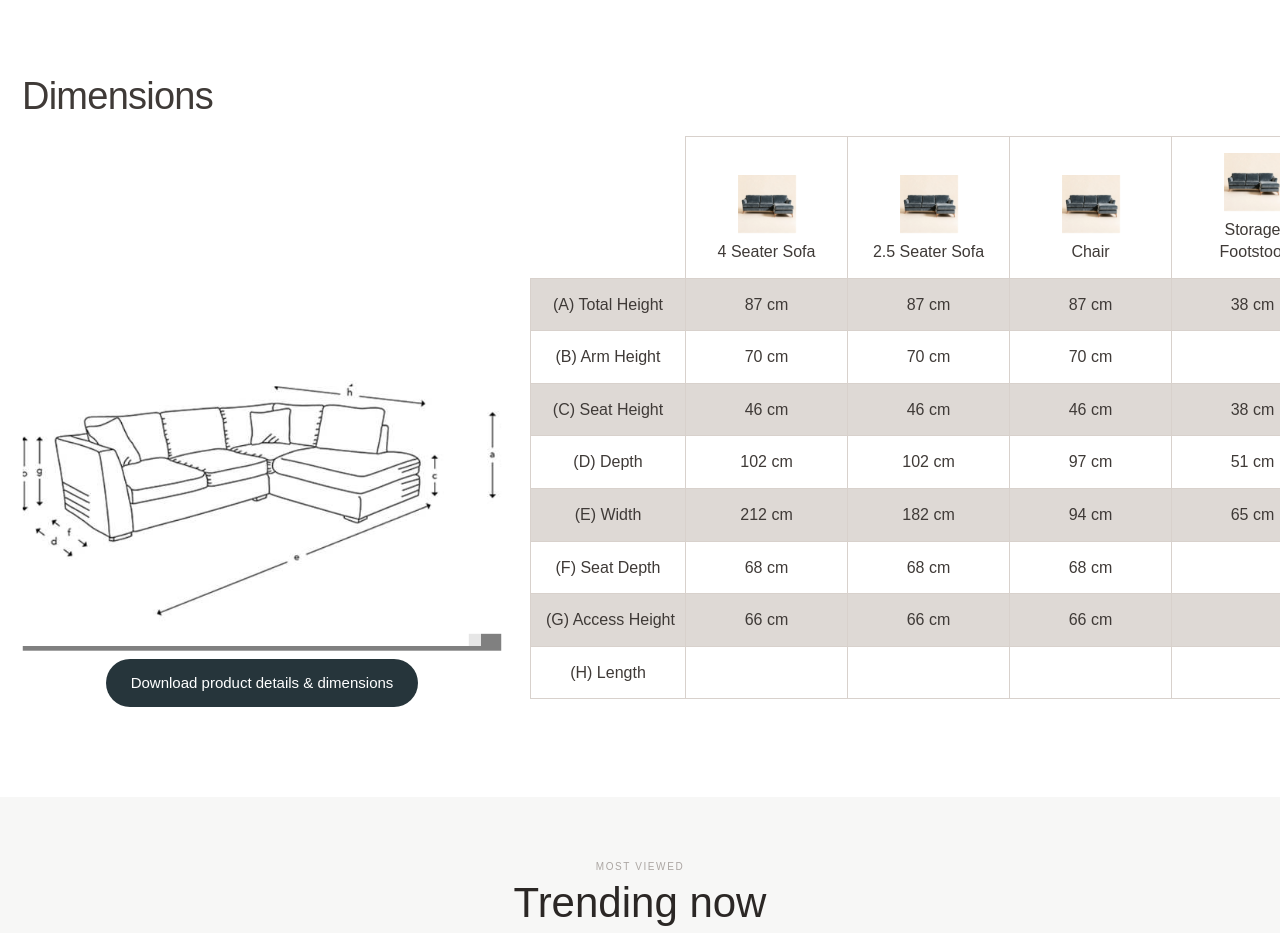
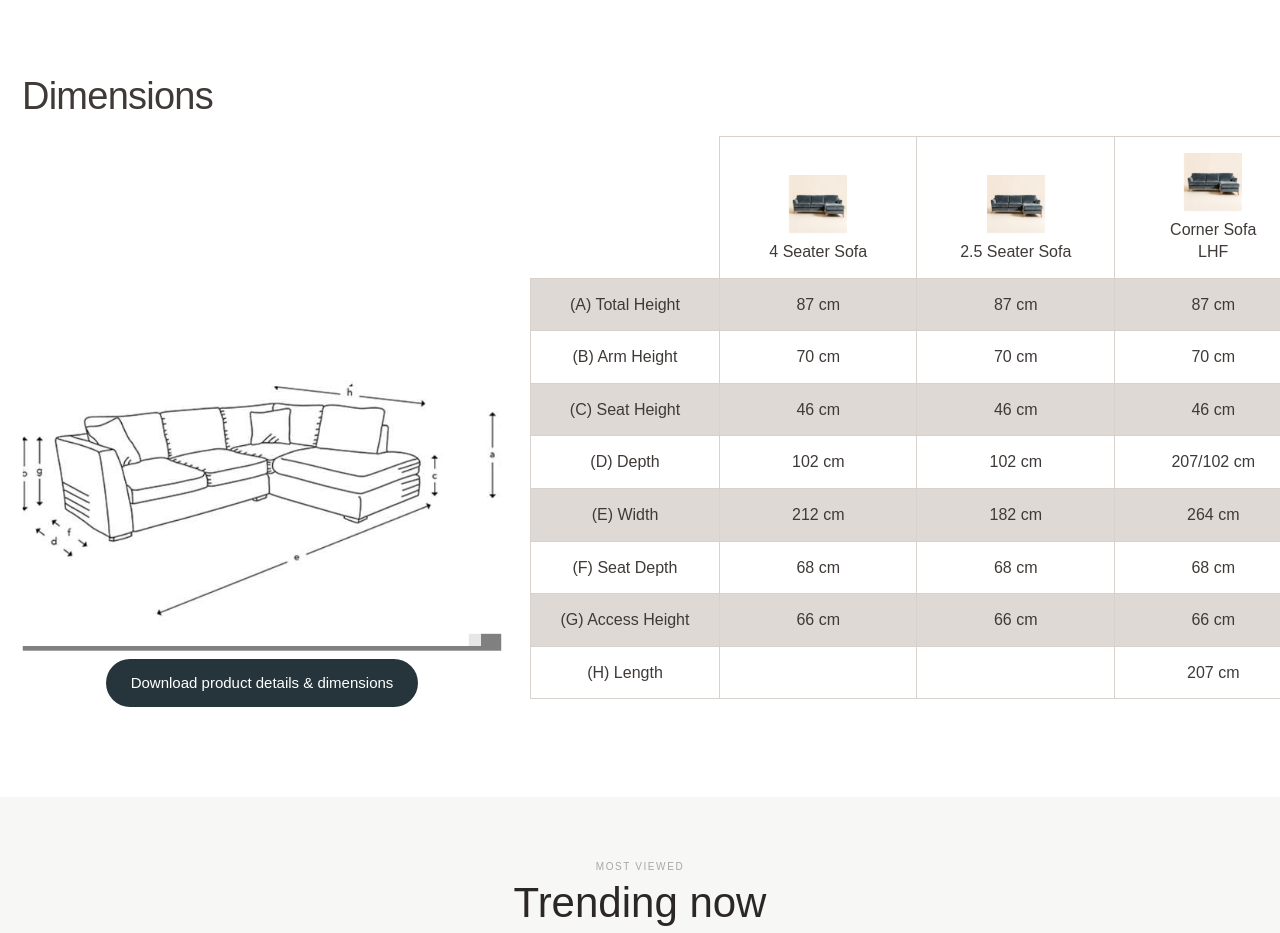
Before and after one commit to ahmedFayyazG/sofasbydaneen, a Next.js app: page /products/chaise-sofa in a window 1280 px wide. Shown: the part 1460-2393 px from the top of the page. Built offline with nearby package versions, Linux system fonts and the light colour scheme; a web font is replaced by a local one.

Commit message:
Remove chair and storage footstool from dimensions matrix

```diff
--- a/app/products/[slug]/SizeConfigurationMatrix.tsx
+++ b/app/products/[slug]/SizeConfigurationMatrix.tsx
@@ -2,12 +2,10 @@ import type { Product } from "../../lib/products";
 import "./size-configuration.css";
 
 const columns = [
-  { name: "4 Seater Sofa", key: "four" },
-  { name: "2.5 Seater Sofa", key: "twohalf" },
-  { name: "Chair", key: "chair" },
-  { name: "Storage Footstool", key: "footstool" },
-  { name: "Corner Sofa LHF", key: "lhf" },
-  { name: "Corner Sofa RHF", key: "rhf" },
+  { name: "4 Seater Sofa", key: "four", sourceIndex: 0 },
+  { name: "2.5 Seater Sofa", key: "twohalf", sourceIndex: 1 },
+  { name: "Corner Sofa LHF", key: "lhf", sourceIndex: 4 },
+  { name: "Corner Sofa RHF", key: "rhf", sourceIndex: 5 },
 ] as const;
 
 const rows = [
@@ -27,8 +25,6 @@ export default function SizeConfigurationMatrix({ product }: { product: Product
   const images = [
     productSizes.find((s) => s.seats === 4)?.studioFront ?? productSizes.at(-1)?.studioFront ?? fallback,
     productSizes.find((s) => s.seats === 2)?.studioFront ?? productSizes[1]?.studioFront ?? fallback,
-    productSizes.find((s) => s.seats === 1)?.studioFront ?? fallback,
-    fallback,
     productSizes.at(-1)?.studioAngle ?? fallback,
     productSizes.at(-1)?.studioAngle ?? fallback,
   ];
@@ -58,7 +54,7 @@ export default function SizeConfigurationMatrix({ product }: { product: Product
               {rows.map((row) => (
                 <tr key={row.code}>
                   <th><span>({row.code})</span> {row.label}</th>
-                  {row.values.map((value, index) => <td key={`${row.code}-${columns[index].key}`}>{value || "\u00a0"}</td>)}
+                  {columns.map((column) => <td key={`${row.code}-${column.key}`}>{row.values[column.sourceIndex] || "\u00a0"}</td>)}
                 </tr>
               ))}
             </tbody>
```
